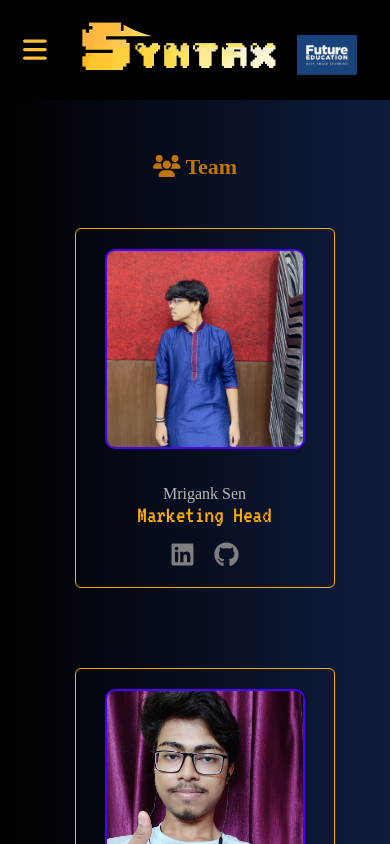
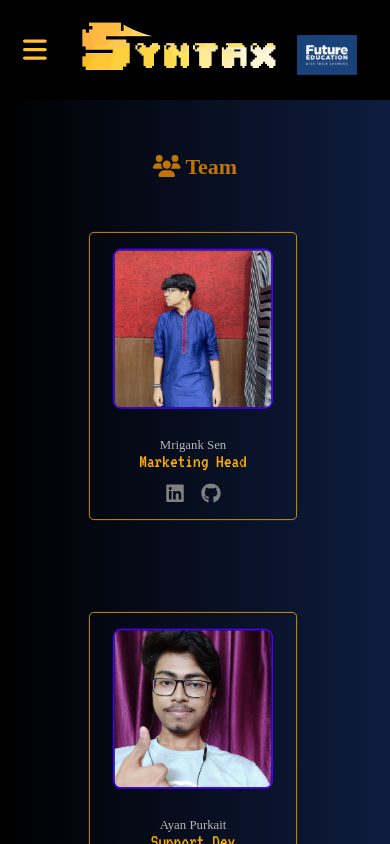
Before and after one commit to SoumyaOk4-4/Syntax-FIEM, a React (Create React App) app: page /team in a window 390 px wide. Shown: the top 844 px of the page. Built offline with nearby package versions, Linux system fonts and the light colour scheme; a web font is replaced by a local one.

Commit message:
better responsive ness at 3A.M :) I hate my life

```diff
--- a/src/App.css
+++ b/src/App.css
@@ -124,7 +124,6 @@ body {
   transform: scale(1.1);
   transition: all 0.1s ease-in-out;
   border: 2px solid #ffb254;
-  ;
 }
 
 /* Loading Screen */
@@ -194,6 +193,7 @@ body {
   gap: 8px;
   align-items: center;
 
+  width: 100%;
   text-decoration: none;
   -webkit-tap-highlight-color: transparent;
   color: black;
@@ -284,10 +284,12 @@ nav .title {
 nav ul {
   display: flex;
   justify-content: center;
-  width: 72%;
+  width: fit-content;
 }
 
 nav ul li {
+  display: flex;
+  justify-content: center;
   list-style: none;
 }
 
@@ -325,6 +327,9 @@ nav .menu span {
 }
 
 .big-container {
+  display: flex;
+  justify-content: center;
+  flex-direction: column;
   width: 100%;
 }
 
@@ -335,6 +340,10 @@ nav .menu span {
 }
 
 .web-content {
+  display: flex;
+  flex-direction: column;
+  justify-content: center;
+
   font-family: sans-serif;
   font-size: 22px;
   border: 3px solid black;
@@ -354,16 +363,12 @@ nav .menu span {
   animation: fadeIn 0.5s ease-in forwards;
 }
 
-.web-content:hover {
-  transform: scale(1.2);
-}
-
 /* Responsive Design */
 @media (max-width: 1460px) {
   .navbar {
     flex-direction: column;
     align-items: center;
-    padding: 0;
+    padding: 15px;
   }
 
   .navbar a {
@@ -371,6 +376,14 @@ nav .menu span {
     width: 100%;
     text-align: center;
     padding: 10px;
+  }
+
+  .nav-btn-title {
+    font-size: 1.2rem;
+  }
+
+  .nav-icons {
+    font-size: 1.2rem;
   }
 
   #nav-links a {
@@ -418,41 +431,45 @@ nav .menu span {
   .socials {
     width: 100%;
   }
-}
 
-@media (max-width: 1459px) {
-
-  .team {
-    width: 100% !important;
-    transform: translateY(-40px) !important;
-
-    gap: 30px !important;
+  .error-container {
+    scale: 0.85 !important;
   }
 
-  .team-member {
-    margin: 0 auto;
-    width: fit-content;
-    transform: translateX(-18px);
+  .error-container h1, h4, marquee span{
+    font-size: 2rem !important;
   }
 
-  .team-member:hover {
-    transform: scale(1.1) !important;
+  .error-container marquee span{
+    font-size: 2.5rem !important;
   }
 
-  .socials {
-    width: 100%;
+  .return-home {
+    scale: 1;
   }
 }
 
-@media (max-width: 1365px) {
+@media (max-width: 1380px) {
+  .navbar{
+    padding: 15px;
+  }
+
+  .nav-btn-title {
+    font-size: 1.2rem;
+  }
+
+  .nav-icons {
+    font-size: 1.2rem;
+  }
+
   .team {
     width: 100% !important;
     scale: 0.99;
     transform: translateY(-20px) !important;
 
     display: grid;
-    grid-template-columns: repeat(3, 1fr) !important;
-    gap: 60px !important;
+    grid-template-columns: repeat(4, 1fr) !important;
+    gap: 50px !important;
   }
 
   .team-member {
@@ -471,17 +488,94 @@ nav .menu span {
     transform: scale(1.1) !important;
   }
 
+  .error-container {
+    scale: 0.85 !important;
+  }
+
+  .error-container h1, h4, marquee span{
+    font-size: 2rem !important;
+  }
+
+  .error-container marquee span{
+    font-size: 2.5rem !important;
+  }
+
+  .return-home {
+    scale: 1;
+  }
 }
 
-@media (max-width: 920px) {
+@media (max-width: 1117px) {
+  .navbar{
+    padding: 12px;
+  }
+
+  .nav-btn-title {
+    font-size: 1rem;
+  }
+
+  .nav-icons {
+    font-size: 1rem;
+  }
+
   .team {
     width: 100% !important;
     scale: 0.9;
-    transform: translateY(-120px);
+    transform: translateY(-80px) !important;
 
     display: grid;
-    grid-template-columns: repeat(2, 1fr) !important;
-    gap: 80px !important;
+    grid-template-columns: repeat(3, 1fr) !important;
+    gap: 50px !important;
+  }
+
+  .team-member {
+    display: flex;
+    justify-content: center;
+    flex-direction: column;
+    align-items: center;
+
+
+    margin: 0 auto;
+    width: fit-content;
+    transform: translateX(5px);
+  }
+
+  .error-container {
+    scale: 0.85 !important;
+  }
+
+  .error-container h1, h4, marquee span{
+    font-size: 1.8rem !important;
+  }
+
+  .error-container marquee span{
+    font-size: 2.4rem !important;
+  }
+
+  .return-home {
+    scale: 0.95
+  }
+}
+
+@media (max-width: 984px) {
+  .nav-btn-title {
+    font-size: 0.8rem;
+  }
+
+  .nav-icons {
+    font-size: 0.8rem;
+  }
+
+  .team {
+    width: 100% !important;
+    scale: 0.8;
+    transform: translateY(-153px) !important;
+
+    padding: 20px !important;
+
+    display: grid;
+    grid-template-columns: repeat(3, 1fr) !important;
+    gap: 30px !important;
   }
 
   .team-member {
@@ -503,9 +597,206 @@ nav .menu span {
   .contact-container {
     width: 65% !important;
   }
+
+  .error-container {
+    scale: 0.85 !important;
+  }
+
+  .error-container h1, h4, marquee span{
+    font-size: 1.7rem !important;
+  }
+
+  .error-container marquee span{
+    font-size: 2.3rem !important;
+  }
+
+  .return-home {
+    scale: 0.94
+  }
 }
 
 
+@media (max-width: 925px) {
+  .team {
+    width: 100% !important;
+    scale: 0.75;
+    transform: translateY(-204px) !important;
+
+    padding: 20px !important;
+
+    display: grid;
+    grid-template-columns: repeat(3, 1fr) !important;
+    gap: 0px !important;
+  }
+
+  .team-member {
+    display: flex;
+    justify-content: center;
+    flex-direction: column;
+    align-items: center;
+
+    scale: 0.85 !important;
+
+    margin: 0 auto;
+    width: fit-content;
+    transform: translateX(-5px);
+  }
+
+  .error-container {
+    scale: 0.85 !important;
+  }
+
+  .error-container h1, h4, marquee span{
+    font-size: 1.7rem !important;
+  }
+
+  .error-container marquee span{
+    font-size: 2.3rem !important;
+  }
+
+  .return-home {
+    scale: 0.94
+  }
+}
+
+@media (max-width: 902px) {
+  .team {
+    width: 100% !important;
+    scale: 0.8;
+    transform: translateY(-150px) !important;
+
+    padding: 20px !important;
+
+    display: grid;
+    grid-template-columns: repeat(3, 1fr) !important;
+    gap: 0px !important;
+  }
+
+  .team-member {
+    display: flex;
+    justify-content: center;
+    flex-direction: column;
+    align-items: center;
+
+    scale: 0.85;
+
+    margin: 0 auto;
+    width: fit-content;
+    transform: translateX(-5px);
+  }
+
+  .error-container {
+    scale: 0.85 !important;
+  }
+
+  .error-container h1, h4, marquee span{
+    font-size: 1.7rem !important;
+  }
+
+  .error-container marquee span{
+    font-size: 2.3rem !important;
+  }
+
+  .return-home {
+    scale: 0.94
+  }
+}
+
+@media (max-width: 856px) {
+  .nav-btn-title {
+    font-size: 0.7rem !important;
+  }
+
+  .nav-icons {
+    font-size: 1rem !important;
+  }
+
+  .team {
+    width: 100% !important;
+    scale: 0.8;
+    transform: translateY(-150px) !important;
+
+    padding: 0px !important;
+
+    display: grid;
+    grid-template-columns: repeat(3, 1fr) !important;
+    gap: 0px !important;
+  }
+
+  .team-member {
+    display: flex;
+    justify-content: center;
+    flex-direction: column;
+    align-items: center;
+
+    margin: 0 auto;
+    width: fit-content;
+    transform: translateX(-5px);
+  }
+
+  .error-container {
+    scale: 0.85 !important;
+  }
+
+  .error-container h1, h4, marquee span{
+    font-size: 1.7rem !important;
+  }
+
+  .error-container marquee span{
+    font-size: 2.3rem !important;
+  }
+
+  .return-home {
+    scale: 0.94
+  }
+}
+
+@media (max-width: 768px) {
+  .team {
+    width: 85% !important;
+    scale: 0.99;
+    transform: translateY(-45px) !important;
+
+    padding: 50px !important;
+
+    display: grid;
+    grid-template-columns: repeat(2, 1fr) !important;
+    gap: 20px !important;
+  }
+
+  .team-member {
+    display: flex;
+    justify-content: center;
+    flex-direction: column;
+    align-items: center;
+
+    scale: 1 !important;
+
+    margin: 0 auto;
+    width: fit-content;
+    transform: translateX(-15px);
+  }
+
+  .team-member:hover {
+    transform: scale(1.05) !important;
+  }
+
+  .error-container {
+    scale: 0.85 !important;
+  }
+
+  .error-container h1, h4, marquee span{
+    font-size: 1.7rem !important;
+  }
+
+  .error-container marquee span{
+    font-size: 2.3rem !important;
+  }
+
+  .return-home {
+    scale: 0.92
+  }
+}
 
 /* Mobile Navigation */
 @media (max-width: 640px) {
@@ -514,7 +805,7 @@ nav .menu span {
   }
 
   .fiem {
-    transform: translateX(120px);
+    transform: translateX(120px) !important;
   }
 
   .headers {
@@ -532,7 +823,7 @@ nav .menu span {
   .team {
     width: 100% !important;
     scale: 0.8;
-    transform: translateY(-280px);
+    transform: translateY(-220px) !important;
 
     display: grid;
     grid-template-columns: repeat(2, 1fr) !important;
@@ -552,11 +843,15 @@ nav .menu span {
   }
 
   .team-member:hover {
-    transform: scale(1) !important;
+    transform: scale(1.05) !important;
   }
 
   .web-content {
     font-size: 18px;
+  }
+
+  .navbar{
+    padding: 0 !important;
   }
 
   .nav-btn {
@@ -614,22 +909,66 @@ nav .menu span {
   .contact-container {
     width: 100% !important;
   }
+
+  .error-container {
+    scale: 0.8 !important;
+  }
+
+  .error-container h1, h4, marquee span{
+    font-size: 1.5rem !important;
+  }
+
+  .error-container marquee span{
+    font-size: 2.2rem !important;
+  }
+
+  .return-home {
+    scale: 0.9
+  }
 }
 
 @media (max-width: 540px) {
+  .fiem {
+    transform: translateX(100px) !important;
+  }
+
   .team {
-    width: 90% !important;
+    width: 100% !important;
     display: grid;
-    scale: 1;
-    grid-template-columns: repeat(1, 1fr) !important;
+    scale: 0.99;
+    grid-template-columns: repeat(2, 1fr) !important;
 
-    transform: translateY(-30px);
+    padding: 0px !important;
+
+    transform: translateY(-12px) !important;
+    gap: 0px;
   }
 
   .team-member {
     margin: 0 auto;
     width: fit-content;
-    transform: translateX(-30px);
+
+    scale: 0.8 !important;
+  }
+
+  .team-member:hover {
+    transform: scale(1.05) !important;
+  }
+
+  .error-container {
+    scale: 0.8 !important;
+  }
+
+  .error-container h1, h4, marquee span{
+    font-size: 1.5rem !important;
+  }
+
+  .error-container marquee span{
+    font-size: 2.2rem !important;
+  }
+
+  .return-home {
+    scale: 0.9
   }
 }
 
@@ -651,13 +990,14 @@ nav .menu span {
   }
 
   .team {
-    width: 90% !important;
+    width: 70% !important;
     display: grid;
     scale: 1;
     grid-template-columns: repeat(1, 1fr) !important;
 
-    width: 100%;
-    transform: translateY(-30px);
+    padding: 0px !important;
+
+    transform: translateY(-2px) !important;
   }
 
   .team-member {
@@ -671,7 +1011,7 @@ nav .menu span {
   }
 
   .team-member:hover {
-    transform: scale(1) !important;
+    transform: scale(1.05) !important;
   }
 
   .socials {
@@ -684,6 +1024,10 @@ nav .menu span {
 
   .gform a {
     display: none;
+  }
+
+  .navbar{
+    padding: 0 !important;
   }
 
   nav .menu {
@@ -747,6 +1091,22 @@ nav .menu span {
     font-size: 1.4rem !important;
     color: #4e0e0e;
   }
+
+  .error-container {
+    scale: 0.8 !important;
+  }
+
+  .error-container h1, h4, marquee span{
+    font-size: 1.1rem !important;
+  }
+
+  .error-container marquee span{
+    font-size: 2.2rem !important;
+  }
+
+  .return-home {
+    scale: 0.9
+  }
 }
 
 @media (max-width: 360px) {
@@ -755,18 +1115,19 @@ nav .menu span {
   }
 
   .team {
-    width: 100%;
-    transform: translateY(-30px);
+    width: 80% !important;
+    transform: translateY(-3px) !important;
+
+    padding: 0px !important;
   }
 
   .team-member {
     margin: 0 auto;
     width: fit-content;
-    transform: translateX(-18px);
   }
 
   .team-member:hover {
-    transform: scale(1) !important;
+    transform: scale(1.05) !important;
   }
 
   .socials {
@@ -780,6 +1141,22 @@ nav .menu span {
   .contact-icon {
     font-size: 1.2rem !important;
     color: #4e0e0e;
+  }
+
+  .error-container {
+    scale: 0.7 !important;
+  }
+
+  .error-container h1, h4, marquee span{
+    font-size: 1rem !important;
+  }
+
+  .error-container marquee span{
+    font-size: 2rem !important;
+  }
+
+  .return-home {
+    scale: 0.8
   }
 }
 
@@ -808,7 +1185,7 @@ nav .menu span {
 }
 
 .team-member {
-  border: 1px solid rgb(255, 174, 0);
+  border: 1.6px solid rgb(255, 174, 0);
   border-radius: 6px;
   text-align: center;
   margin-right: 20px;
@@ -921,3 +1298,27 @@ nav .menu span {
 .github:hover {
   color: white;
 }
+
+.error-content-container {
+  height: fit-content;
+}
+
+.error-container {
+  gap: 80px;
+
+  scale: 0.8;
+  width: 95%;
+  text-align: center;
+  padding: 20px;
+  -webkit-tap-highlight-color: transparent;
+}
+
+.error-container h4 {
+  font-size: 2.2rem;
+}
+
+.return-home h1:hover{
+  transform: scale(1.1);
+  transition: all 0.1s ease-in-out;
+  border: 3px solid #e7a529;
+}
--- a/src/components/Team.jsx
+++ b/src/components/Team.jsx
@@ -21,6 +21,10 @@ function Team() {
         <FontAwesomeIcon icon={faUsers} /> Team
       </h1>
       <br />
+      <div className="web-content-container">
+
+
+      </div>
       <div className="web-content-container team">
         <div className="team-member">
           <img src={mrigank} alt="Mrigank Sen" className="profile-pic" />
```
Also changed, not shown: src/App.jsx (+13 -13 lines), src/components/Error.jsx (+52 -20 lines).
